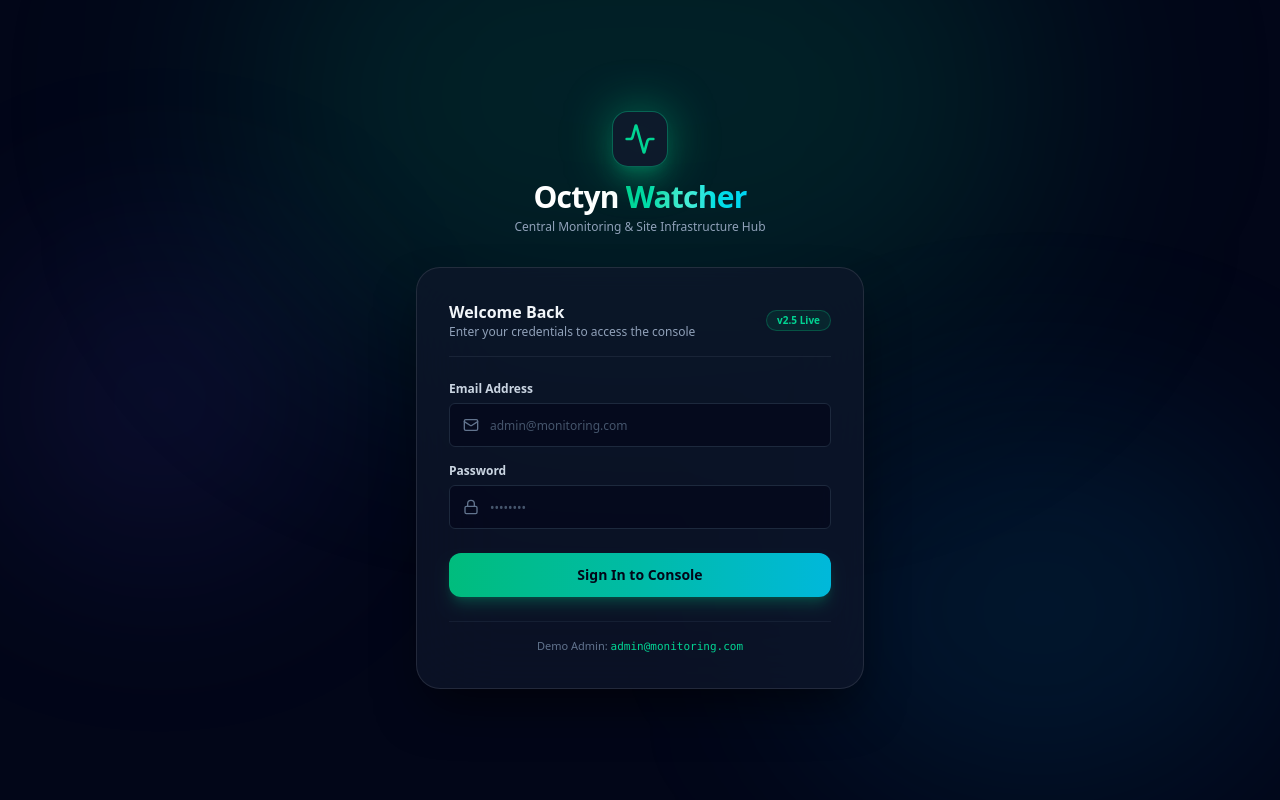
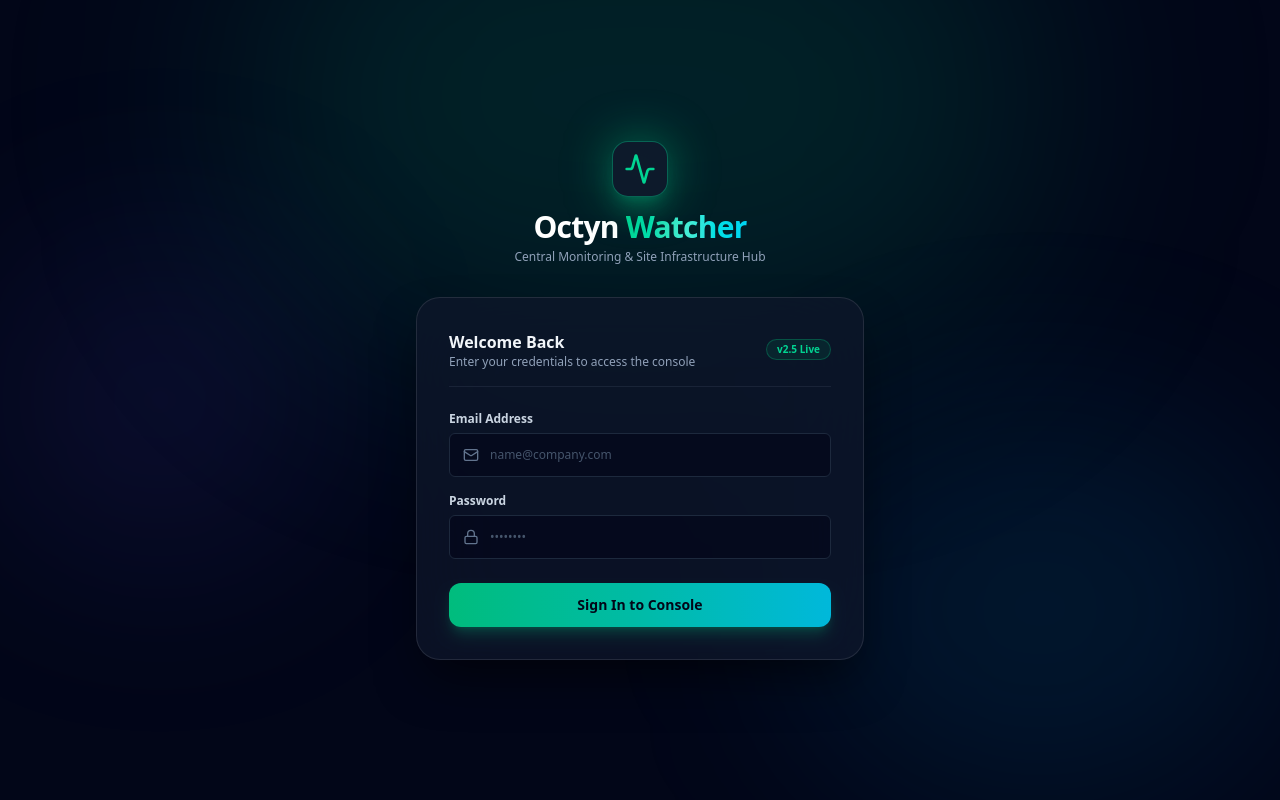
Before and after one commit to Tushar-CodeSpace/central_monitoring_system, a React (Vite) app in the folder frontend/: page /login in a window 1280 px wide. Built offline with nearby package versions, Linux system fonts and the light colour scheme.

Commit message:
feat: implement login page with authentication form and UI styling

```diff
--- a/frontend/src/pages/Login.tsx
+++ b/frontend/src/pages/Login.tsx
@@ -82,7 +82,7 @@ export default function Login() {
                   className="h-11 border-slate-800 bg-slate-950/60 pl-10 text-xs text-slate-100 outline-none transition-all placeholder:text-slate-600 focus:border-emerald-500 focus:ring-1 focus:ring-emerald-500"
                   value={email}
                   onChange={(e) => setEmail(e.target.value)}
-                  placeholder="admin@monitoring.com"
+                  placeholder="name@company.com"
                 />
               </div>
             </div>
@@ -119,13 +119,6 @@ export default function Login() {
               {loading ? "Authenticating…" : "Sign In to Console"}
             </Button>
           </form>
-
-          {/* Quick Demo Credentials Helper */}
-          <div className="mt-6 border-t border-slate-800/60 pt-4 text-center">
-            <p className="text-[11px] font-medium text-slate-500">
-              Demo Admin: <code className="text-emerald-400">admin@monitoring.com</code>
-            </p>
-          </div>
         </div>
       </div>
     </div>
```
